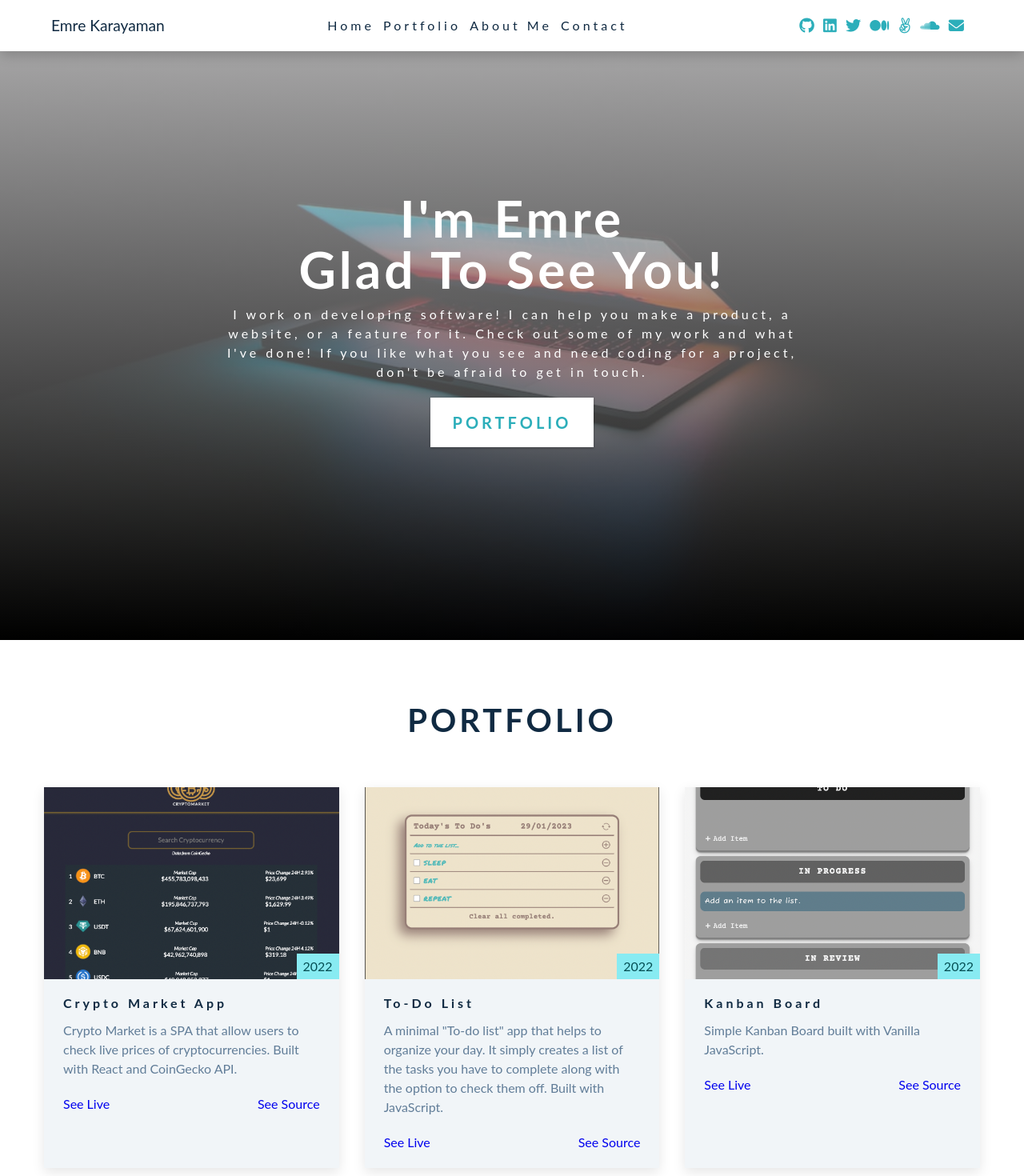
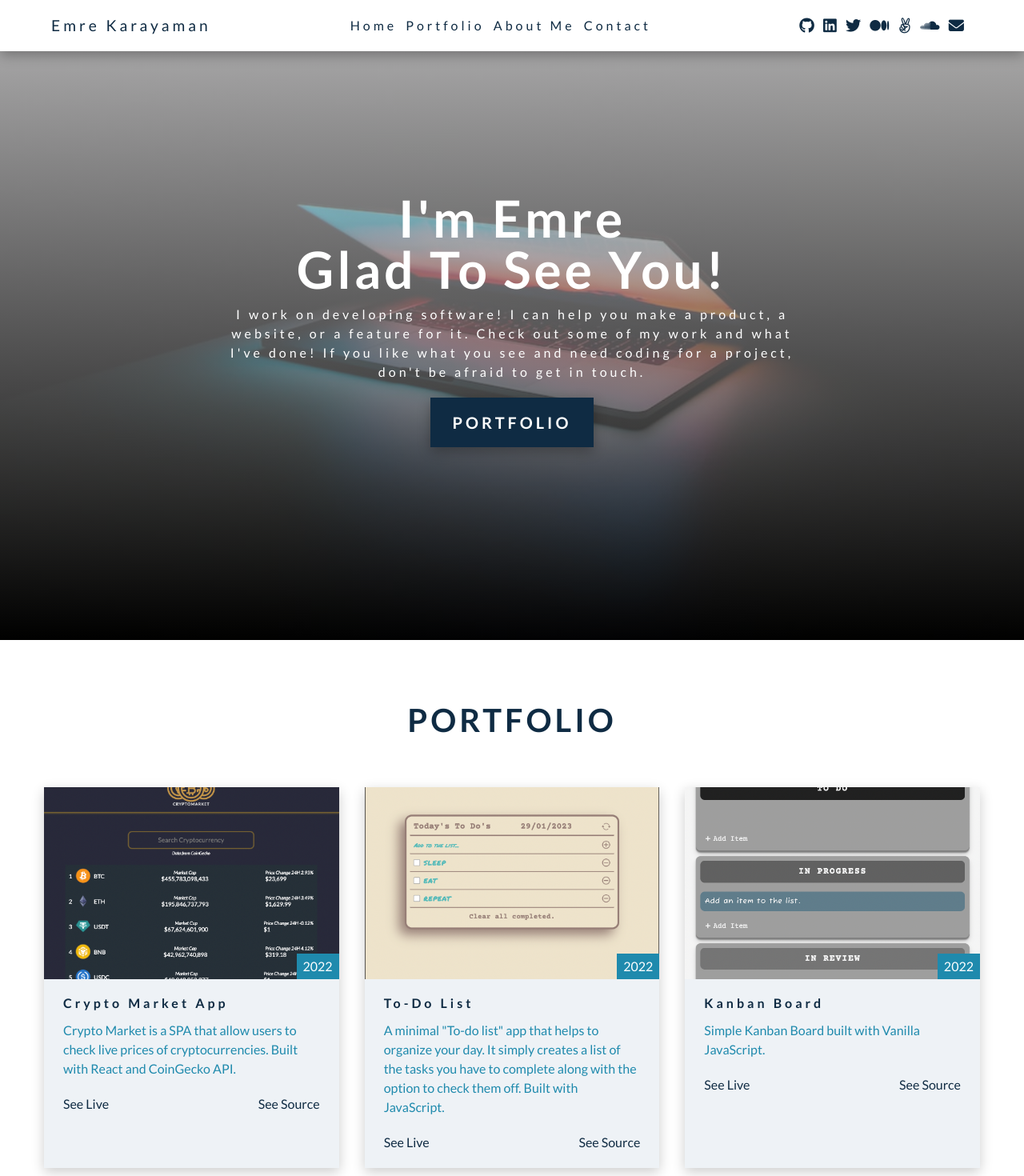
Before and after one commit to karayamanemre/portfolio-react, a React (Create React App) app: page / in a window 1280 px wide. Shown: the top 1470 px of the page at 80% size. Built offline with nearby package versions, Linux system fonts and the light colour scheme; the HTML template or start-up script is replaced by a standard one.

Commit message:
style changes

```diff
--- a/src/components/Contact.js
+++ b/src/components/Contact.js
@@ -4,44 +4,44 @@ import styles from './styles/Contact.module.css'
 
 const Contact = () => {
   return (
-    <section className="section" id="contact">
+    <section className='section' id='contact'>
       <Title title='Contact' subTitle='Me'/>
       <div className='section-center'>
         <p className={styles.contact_text}>
           If you have an application you are interested in developing, a feature that you need built
           or a project that needs coding.<br></br>I’d love to help with it.
         </p>
-        <form className={styles.contact_form} action="https://formspree.io/f/xzbwzdvd" method="post" id="form">
-          <label htmlFor="contact-name" hidden>Name</label>
+        <form className={styles.contact_form} action='https://formspree.io/f/xzbwzdvd' method='post' id='form'>
+          <label htmlFor='contact-name' hidden>Name</label>
           <input
-            type="text"
-            name="contact-name"
-            placeholder="Your Name"
+            type='text'
+            name='contact-name'
+            placeholder='Your Name'
             className={styles.contact_element}
-            id="contact-name"
-            maxLength="30"
+            id='contact-name'
+            maxLength='30'
             required
           />
-          <label htmlFor="contact-email" hidden>Email</label>
+          <label htmlFor='contact-email' hidden>Email</label>
           <input
-            type="email"
-            name="contact-mail"
-            placeholder="Your Email"
+            type='email'
+            name='contact-mail'
+            placeholder='Your Email'
             className={styles.contact_element}
-            id="contact-email"
+            id='contact-email'
             required
           />
-          <label htmlFor="contact-message" hidden>Message</label>
+          <label htmlFor='contact-message' hidden>Message</label>
           <textarea
-            name="contact-message"
-            id="contact-message"
+            name='contact-message'
+            id='contact-message'
             className={styles.contact_element}
-            maxLength="500"
-            placeholder="Your message"
+            maxLength='500'
+            placeholder='Your Message'
             required
           >
           </textarea>
-          <button type="submit" className="btn">Get In Touch</button>
+          <button type='submit' className='btn'>Get In Touch</button>
         </form>
       </div>
     </section>
--- a/src/components/styles/Contact.module.css
+++ b/src/components/styles/Contact.module.css
@@ -11,12 +11,12 @@
 }
 
 .contact_element {
-  width: 290px;
+  width: 320px;
   padding: 0.375rem 0.75rem;
   letter-spacing: var(--spacing);
   display: inline-block;
   font-weight: 700;
   resize: none;
   font-size: 0.875rem;
-  border: 2px solid var(--clr-primary-1);
+  border: 2px solid var(--primary-color);
 }
--- a/src/components/styles/Footer.module.css
+++ b/src/components/styles/Footer.module.css
@@ -1,5 +1,5 @@
 .footer {
-  background: var(--clr-grey-1);
+  background: var(--primary-color);
   text-align: center;
   padding-left: 2rem;
   padding-right: 2rem;
@@ -12,7 +12,7 @@
   flex-wrap: wrap;
 }
 .footer_link {
-  color: var(--clr-white);
+  color: var(--white);
   text-transform: capitalize;
   font-size: 1rem;
   margin-right: 1rem;
@@ -20,21 +20,21 @@
   transition: var(--transition);
 }
 .footer_link:hover {
-  color: var(--clr-primary-5);
+  color: var(--grayish);
 }
 .footer_icon {
   font-size: 2rem;
   margin-right: 1rem;
-  color: var(--clr-white);
+  color: var(--grayish);
   transition: var(--transition);
 }
 .footer_icon:hover {
-  color: var(--clr-primary-5);
+  color: var(--secondary-color);
 }
 .copyright {
   text-transform: capitalize;
   letter-spacing: var(--spacing);
-  color: var(--clr-white);
+  color: var(--white);
 }
 .copyright span {
   margin-left: 0.5rem;
--- a/src/components/styles/Hero.module.css
+++ b/src/components/styles/Hero.module.css
@@ -9,7 +9,7 @@
 
 .hero_banner {
   text-align: center;
-  color: var(--clr-white);
+  color: var(--white);
   padding: 0 3rem;
 }
 
@@ -17,21 +17,19 @@
   max-width: 35rem;
   margin-left: auto;
   margin-right: auto;
-  color: var(--clr-white);
+  color: var(--white);
   letter-spacing: var(--spacing);
 }
 
 .hero_btn {
   padding: 0.9rem 1.6rem;
   font-size: 1.25rem;
-  background: var(--clr-white);
-  color: var(--clr-primary-5);
 }
 
 .hero_btn:hover {
   background: transparent;
-  color: var(--clr-white);
-  border-color: var(--clr-white);
+  color: var(--white);
+  border-color: var(--white);
 }
 
 @media screen and (min-width: 768px) {
--- a/src/components/styles/Navbar.module.css
+++ b/src/components/styles/Navbar.module.css
@@ -3,7 +3,7 @@
   top: 0;
   left: 0;
   width: 100%;
-  background: var(--clr-white);
+  background: var(--white);
   box-shadow: var(--dark-shadow);
   z-index: 2;
   height: 4rem;
@@ -29,6 +29,8 @@
 
 .nav_header span {
   font-size: 1.2rem;
+  letter-spacing: var(--spacing);
+  color: var(--primary-color);
 }
 
 .nav_toggle {
@@ -39,7 +41,7 @@
   border: none;
   outline: none;
   font-size: 1.5rem;
-  color: var(--clr-primary-5);
+  color: var(--primary-color);
   cursor: pointer;
   transition: var(--transition);
 }
@@ -50,15 +52,13 @@
   text-transform: capitalize;
   letter-spacing: var(--spacing);
   transition: var(--transition);
-  color: var(--clr-grey-1);
+  color: var(--primary-color);
   cursor: pointer;
   font-size: 1rem;
 }
 
 .nav_link:hover {
-  color: var(--clr-primary-1);
-  background: var(--clr-primary-8);
-  padding-left: 2.25rem;
+  color: var(--secondary-color);
 }
 
 .nav_links {
@@ -78,7 +78,7 @@
   left: 0;
   background: rgba(255, 255, 255, 0.9);
   margin-top: 4rem;
-  border-bottom: 0.25rem solid var(--clr-primary-5);
+  border-bottom: 0.25rem solid var(--primary-color);
 }
 
 @media screen and (min-width: 992px) {
@@ -104,11 +104,12 @@
 
   .nav_link {
     padding: 0 0;
+    color: var(--primary-color);
   }
 
   .nav_link:hover {
     padding: 0;
-    color: var(--clr-primary-5);
+    color: var(--secondary-color);
     background: transparent;
   }
 
@@ -122,12 +123,12 @@
 
   .nav_icon {
     margin-right: 0.7rem;
-    color: var(--clr-primary-5);
+    color: var(--primary-color);
     font-size: 1.2rem;
     transition: var(--transition);
   }
 
   .nav_icon:hover {
-    color: var(--clr-primary-8);
+    color: var(--secondary-color);
   }
 }
--- a/src/components/styles/Portfolio.module.css
+++ b/src/components/styles/Portfolio.module.css
@@ -1,66 +1,68 @@
 .work_card {
   transition: var(--transition);
-  background: var(--clr-grey-10);
-  box-shadow: 0 5px 15px rgba(0, 0, 0, 0.1);
+  background: var(--grayish);
+  box-shadow: var(--light-shadow);
   margin-bottom: 2rem;
 }
+
 .work_card:hover {
-  box-shadow: 0 5px 15px rgba(0, 0, 0, 0.2);
-  transform: scale(1.02);
+  box-shadow: var(--dark-shadow);
+  transform: scale(1.01);
 }
+
 .work_img_container {
   position: relative;
 }
+
 .work_img {
   height: 15rem;
   object-fit: cover;
 }
+
 .work_date {
   position: absolute;
   right: 0;
   bottom: 0;
-  background: var(--clr-primary-8);
-  color: var(--clr-primary-1);
-  text-transform: capitalize;
+  background: var(--secondary-color);
+  color: var(--white);
   padding: 0.25rem 0.5rem;
   margin-bottom: 0;
 }
+
 .work_info {
   padding: 1.25rem 1.5rem;
 }
-/* additional css for different layout*/
+
 .work_title {
   display: flex;
   justify-content: space-between;
   flex-wrap: wrap;
 }
+
 .work_title p,
 .work_title h4 {
   margin-bottom: 0.75rem;
   line-height: 1.25;
 }
-.work_title p {
-  color: var(--clr-grey-7);
-}
-/* end of additional css for different layout*/
+
 .work_footer {
   display: flex;
   justify-content: space-between;
   flex-wrap: wrap;
-  align-items: center;
 }
-.work_footer p {
-  line-height: 0;
-  margin-bottom: 0;
-  text-transform: capitalize;
-  color: var(--clr-primary-5);
+
+.work_footer a {
+  color: var(--primary-color);
 }
+
+.work_footer a:hover {
+  color: var(--secondary-color);
+}
+
 .work_footer p span {
   margin-right: 0.25rem;
 }
-.work_btn {
-  text-align: center;
-}
+
 @media screen and (min-width: 768px) {
   .featured_center {
     display: grid;
--- a/src/index.css
+++ b/src/index.css
@@ -1,36 +1,15 @@
+@import url('https://fonts.googleapis.com/css2?family=Lato:ital,wght@0,100;0,300;0,400;0,700;0,900;1,100;1,300;1,400;1,700;1,900&family=Roboto:ital,wght@0,300;0,400;0,500;0,700;0,900;1,400;1,500&display=swap');
+
 :root {
-  /* dark shades of primary color*/
-  --clr-primary-1: hsl(184, 91%, 17%);
-  --clr-primary-2: hsl(185, 84%, 25%);
-  --clr-primary-3: hsl(185, 81%, 29%);
-  --clr-primary-4: hsl(184, 77%, 34%);
-  /* primary/main color */
-  --clr-primary-5: hsl(185, 62%, 45%);
-  /* lighter shades of primary color */
-  --clr-primary-6: hsl(185, 57%, 50%);
-  --clr-primary-7: hsl(184, 65%, 59%);
-  --clr-primary-8: hsl(184, 80%, 74%);
-  --clr-primary-9: hsl(185, 94%, 87%);
-  --clr-primary-10: hsl(186, 100%, 94%);
-  /* darkest grey - used for headings */
-  --clr-grey-1: hsl(209, 61%, 16%);
-  --clr-grey-2: hsl(211, 39%, 23%);
-  --clr-grey-3: hsl(209, 34%, 30%);
-  --clr-grey-4: hsl(209, 28%, 39%);
-  /* grey used for paragraphs */
-  --clr-grey-5: hsl(210, 22%, 49%);
-  --clr-grey-6: hsl(209, 23%, 60%);
-  --clr-grey-7: hsl(211, 27%, 70%);
-  --clr-grey-8: hsl(210, 31%, 80%);
-  --clr-grey-9: hsl(212, 33%, 89%);
-  --clr-grey-10: hsl(210, 36%, 96%);
-  --clr-white: #fff;
-  --ff-primary: 'Lato', sans-serif;
-  --transition: all 0.4s linear;
+  --primary-color: hsl(208, 63%, 16%);
+  --secondary-color: hsl(195, 70%, 40%);
+  --grayish: hsl(210, 31%, 95%);
+  --white: #fff;
+  --transition: all 0.35s linear;
   --spacing: 0.25rem;
   --radius: 0.5rem;
-  --light-shadow: 0 5px 15px rgba(0, 0, 0, 0.1);
-  --dark-shadow: 0 5px 15px rgba(0, 0, 0, 0.2);
+  --light-shadow: 0 5px 15px rgba(0, 0, 0, 0.2);
+  --dark-shadow: 0 5px 15px rgba(0, 0, 0, 0.3);
 }
 
 * {
@@ -45,8 +24,8 @@ html {
 }
 
 body {
-  background: var(--clr-white);
-  color: var(--clr-grey-1);
+  background: var(--white);
+  color: var(--primary-color);
   line-height: 1.5;
   font-size: 0.875rem;
 }
@@ -57,6 +36,7 @@ ul {
 
 a {
   text-decoration: none;
+  color: var(--primary-color);
 }
 
 img {
@@ -92,7 +72,7 @@ h4 {
 
 p {
   margin-bottom: 1.25rem;
-  color: var(--clr-grey-5);
+  color: var(--secondary-color);
 }
 
 @media screen and (min-width: 800px) {
@@ -126,22 +106,22 @@ p {
 
 .btn {
   text-transform: uppercase;
-  background: var(--clr-primary-5);
-  color: var(--clr-white);
+  background: var(--primary-color);
+  color: var(--white);
   padding: 0.375rem 0.75rem;
   letter-spacing: var(--spacing);
   display: inline-block;
   font-weight: 700;
   transition: var(--transition);
-  font-size: 0.875rem;
+  font-size: 0.9rem;
   border: 2px solid transparent;
   cursor: pointer;
-  box-shadow: 0 1px 3px rgba(0, 0, 0, 0.3);
+  box-shadow: var(--dark-shadow);
 }
 
 .btn:hover {
-  color: var(--clr-primary-1);
-  background: var(--clr-primary-8);
+  background: transparent;
+  color: var(--secondary-color);
 }
 
 .section {
@@ -163,7 +143,7 @@ p {
 }
 
 .section-title span {
-  color: var(--clr-primary-5);
+  color: var(--secondary-color);
 }
 
 .section-center {
```
